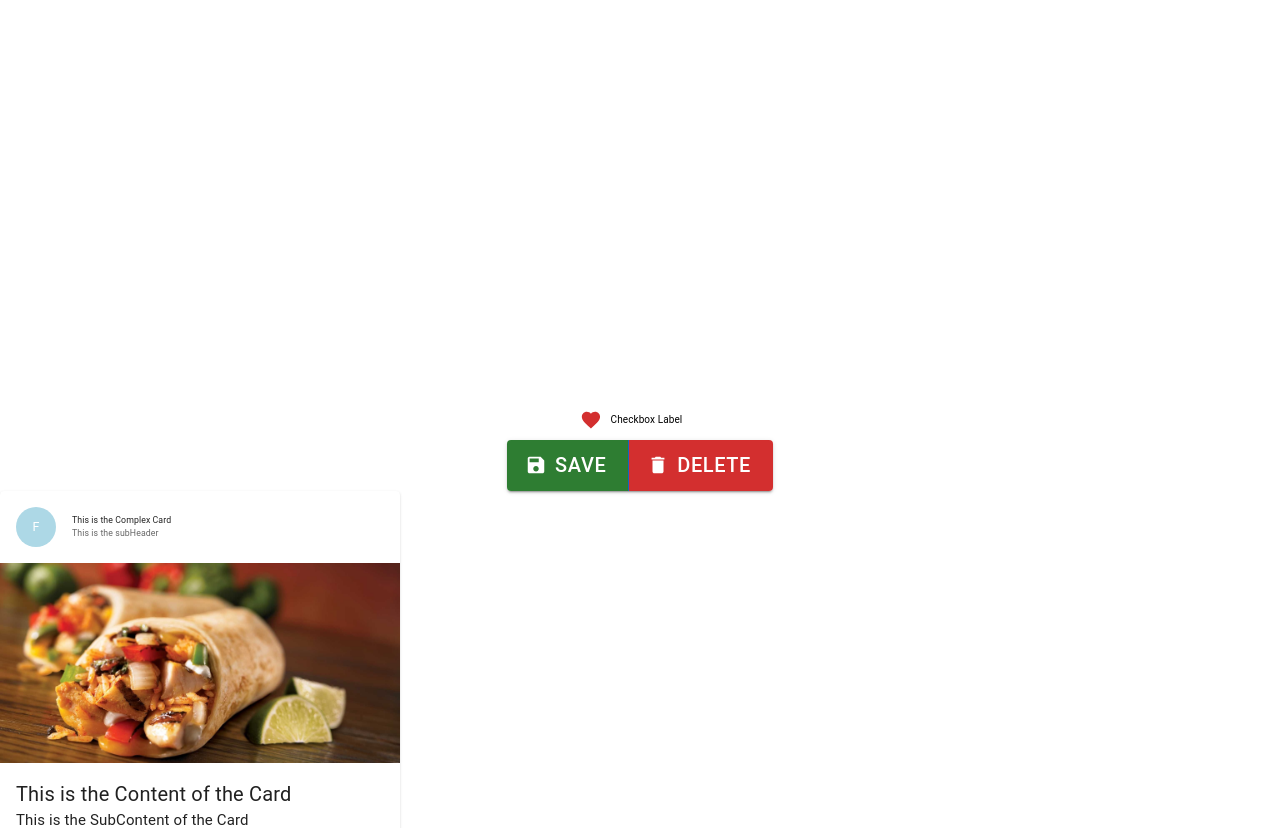
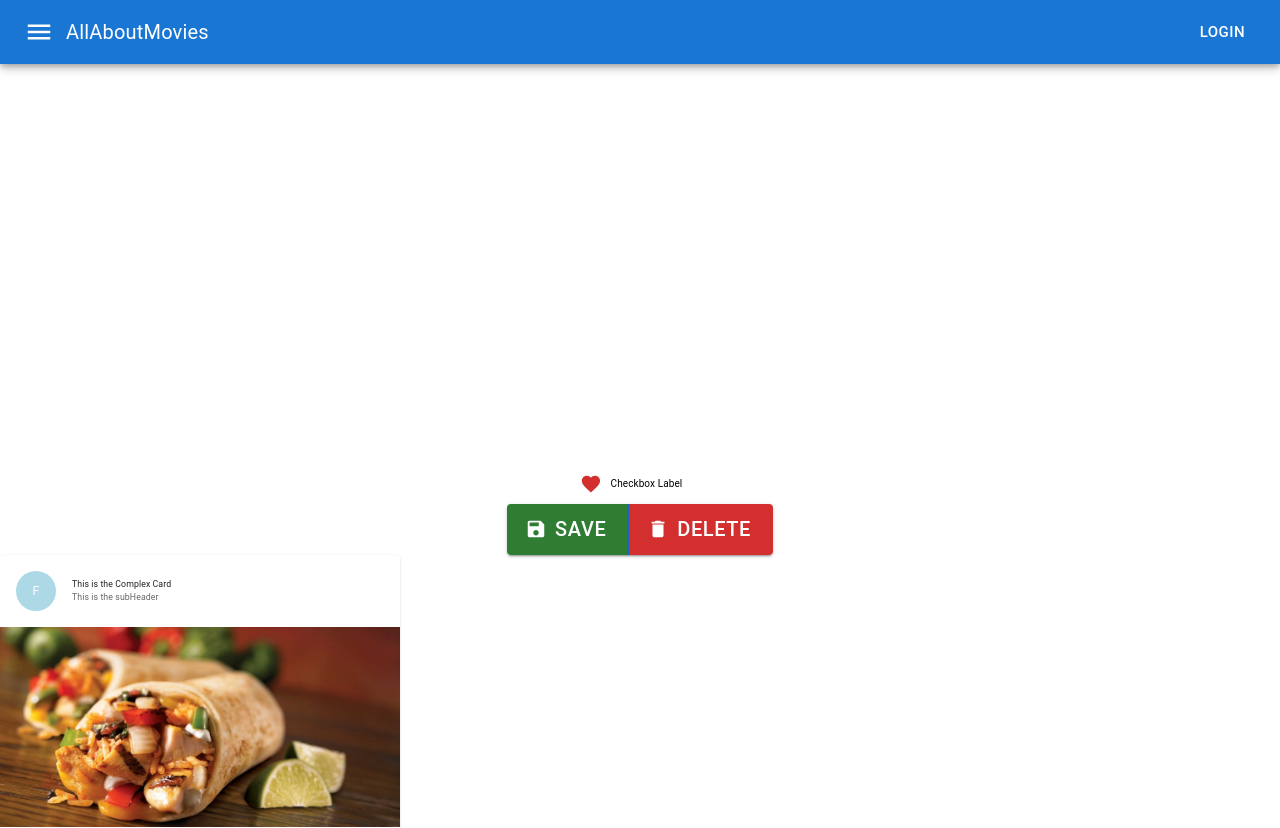
Before and after one commit to itsfarhankhan28/MaterialUI-Component, a React (Create React App) app in the folder material-ui/: page / in a window 1280 px wide. Shown: the top 828 px of the page. Built offline with nearby package versions, Linux system fonts and the light colour scheme.

Commit message:
basic Appbar done

```diff
--- a/material-ui/src/App.js
+++ b/material-ui/src/App.js
@@ -12,6 +12,7 @@ import Card from './Components/CardComponent';
 import Cardcomponent from './Components/CardComponent';
 import MediaCard from './Components/MediaCard';
 import ComplexCard from './Components/ComplexCard';
+import Appbar from './Components/Appbar';
 
 function App() {
 
@@ -21,6 +22,7 @@ function App() {
 
   return (
     <>
+    <Appbar/>
     <div className='content'>
       <FormControlLabel control={
         <CheckBox checked={checked}
--- /dev/null
+++ b/material-ui/src/Components/Appbar.js
@@ -0,0 +1,37 @@
+import React from 'react'
+import AppBar from '@mui/material/AppBar'
+import Toolbar from '@mui/material/Toolbar'
+import MenuIcon from '@mui/icons-material/Menu'
+import Button from '@mui/material/Button'
+import IconButton from '@mui/material/IconButton'
+import Typography from '@mui/material/Typography'
+import Box from '@mui/material/Box'
+
+const Appbar = () => {
+  return (
+    <>
+      <AppBar position='static' elevation={5}>
+        <Toolbar>
+            <IconButton edge="start" size="large" color='inherit'>
+                <MenuIcon style={{
+                    width:30,
+                    height:30
+                }}/>
+            </IconButton>
+            <Typography sx={{flexGrow:1}} style={{
+                fontSize:20
+            }}>
+                AllAboutMovies
+            </Typography>
+            <Button size='large' color='inherit' style={{
+                fontSize:15
+            }}>
+                Login
+            </Button>
+        </Toolbar>
+      </AppBar>
+    </>
+  )
+}
+
+export default Appbar
--- a/material-ui/src/Components/MediaCard.js
+++ b/material-ui/src/Components/MediaCard.js
@@ -11,7 +11,7 @@ import CartIcon from '@mui/icons-material/ShoppingCart'
 const MediaCard = () => {
   return (
     <>
-      <Card style={{
+      <Card elevation={5} style={{
         width:400,
         height:400,
         position:'relative',
```
